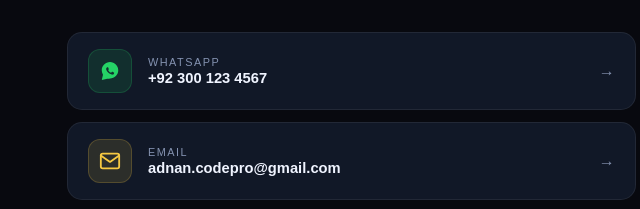
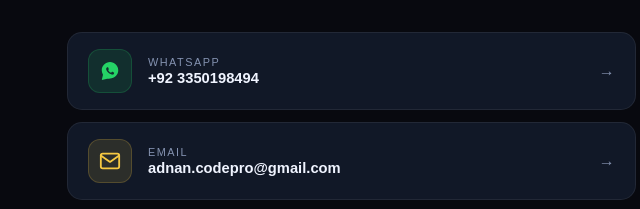
Before and after one commit to MuhammdAdnan786/portfolio, a plain HTML site: page index.html in a window 1280 px wide. Shown: the part 4790-4999 px from the top of the page, 23-663 px from the left. Drawn offline with Linux system fonts and the light colour scheme.

Commit message:
Update WhatsApp contact number in index.html

```diff
--- a/index.html
+++ b/index.html
@@ -566,7 +566,7 @@ footer{position:relative;z-index:1;border-top:1px solid var(--border);padding:38
       <div class="contact-cards">
         <a href="https://wa.me/923350198494" class="cc cc-wa" target="_blank">
           <div class="cc-icon i-wa"><svg width="22" height="22" viewBox="0 0 32 32" fill="#25D366"><path d="M16 3C9.373 3 4 8.373 4 15c0 2.385.67 4.61 1.832 6.5L4 29l7.78-1.805A11.94 11.94 0 0016 27c6.627 0 12-5.373 12-12S22.627 3 16 3zm6.2 16.8c-.26.73-1.52 1.38-2.1 1.44-.54.06-1.04.26-3.5-.73-2.96-1.18-4.86-4.18-5.01-4.37-.14-.2-1.16-1.54-1.16-2.93 0-1.4.73-2.09 1-2.37.26-.27.57-.34.77-.34.19 0 .38.01.54.01.17 0 .4-.07.63.48.23.56.78 1.92.85 2.06.07.14.12.3.02.48-.1.18-.15.3-.3.46-.14.16-.3.36-.43.48-.14.14-.29.29-.12.57.17.28.74 1.22 1.59 1.97 1.09.97 2.01 1.27 2.3 1.41.28.14.45.12.62-.07.17-.2.72-.84.91-1.12.19-.28.38-.23.64-.14.26.09 1.65.78 1.93.92.28.14.47.21.54.33.07.12.07.69-.19 1.39z"/></svg></div>
-          <div><div class="cc-label">WhatsApp</div><div class="cc-val">+92 300 123 4567</div></div>
+          <div><div class="cc-label">WhatsApp</div><div class="cc-val">+92 3350198494</div></div>
           <span class="cc-arrow">→</span>
         </a>
         <a href="adnan.codepro@gmail.com" class="cc cc-em">
```
